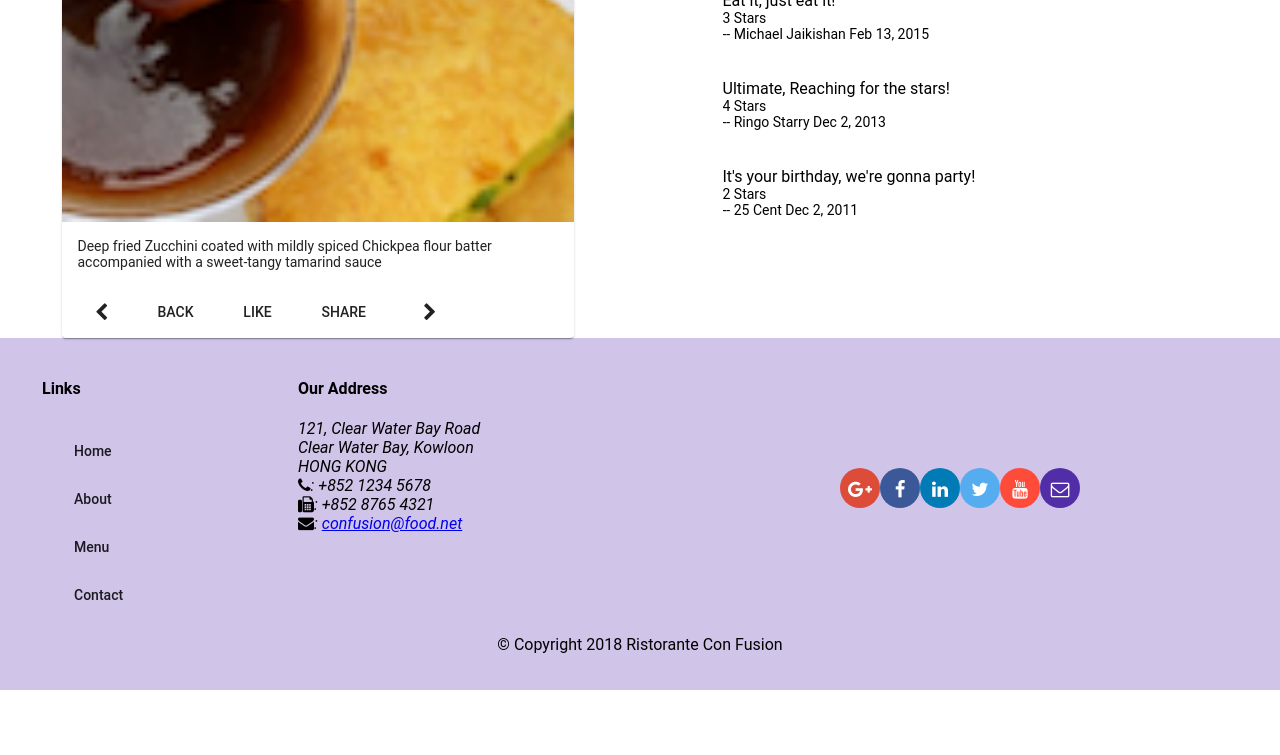
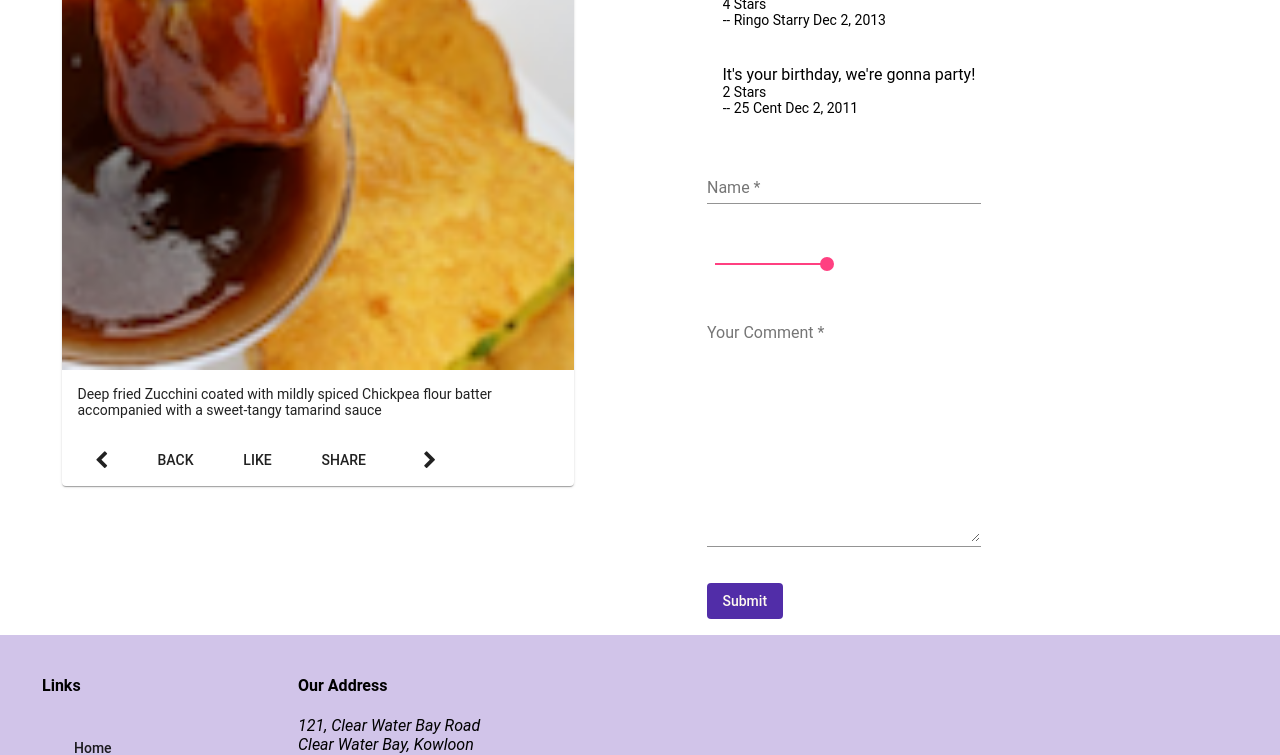
Before and after one commit to inevitableuser/conFusion, an Angular app: page /dishdetail/1 in a window 1280 px wide. Shown: the part 720-1475 px from the top of the page. Before the commit the page ends 1410 px from the top, so only its background shows below. Built offline with nearby package versions, Linux system fonts and the light colour scheme.

Commit message:
assignment 3

```diff
--- a/src/app/app.module.ts
+++ b/src/app/app.module.ts
@@ -18,7 +18,7 @@ import { ReactiveFormsModule } from '@angular/forms';
 import { MatSelectModule } from '@angular/material/select';
 import { MatSlideToggleModule } from '@angular/material/slide-toggle';
 import { MatProgressSpinnerModule } from '@angular/material/progress-spinner';
-
+import { MatSliderModule } from '@angular/material/slider';
 
 import 'hammerjs';
 import { MenuComponent } from './menu/menu.component';
@@ -67,7 +67,8 @@ import { LoginComponent } from './login/login.component';
     ReactiveFormsModule,
     MatSelectModule,
     MatSlideToggleModule,
-    MatProgressSpinnerModule
+    MatProgressSpinnerModule,
+    MatSliderModule
   ],
   providers: [
     DishService,
--- a/src/app/dishdetail/dishdetail.component.html
+++ b/src/app/dishdetail/dishdetail.component.html
@@ -38,17 +38,54 @@
                 <p matLine>{{comment.comment}}</p>
                 <p matLine>{{comment.rating}} Stars</p>
                 <p matLine>-- {{comment.author}} {{comment.date | date}}</p>
-
             </mat-list-item>
 
         </mat-list>
 
+        <div class="form-size">
+            <mat-list>
+                <mat-list-item class="matlist" *ngIf="commentForm.valid">
+                    <p matLine>{{commentForm.value.comment}}</p>
+                    <p matLine>{{commentForm.value.rating}} Stars</p>
+                    <p matLine>-- {{commentForm.value.author}}</p>
+                </mat-list-item>
+            </mat-list>
+            <form novalidate [formGroup]="commentForm" #fform="ngForm" (ngSubmit)="onSubmit()" class="form-size">
+                <p>
+                    <mat-form-field class=" full-width">
+                        <input matInput formControlName="author" placeholder="Name" type="text" required>
+                        <mat-error *ngIf="formErrors.author">{{formErrors.author}}</mat-error>
+                    </mat-form-field>
+
+
+                </p>
+
+                <p>
+                    <mat-slider formControlName="rating" thumbLabel tickInterval="1" step="1" min="1" max="5"
+                        aria-label="units"></mat-slider>
+                </p>
+
+                <p>
+                    <mat-form-field class="full-width">
+                        <textarea matInput formControlName="comment" placeholder="Your Comment" rows=12></textarea>
+                        <mat-error *ngIf="formErrors.comment">{{formErrors.comment}}</mat-error>
+                    </mat-form-field>
+                </p>
+                <p>
+                    <button type="submit" mat-button class="background-primary text-floral-white"
+                        [disabled]="commentForm.invalid">Submit</button>
+                </p>
+            </form>
+        </div>
+
     </div>
-
 
     <div fxFlex [hidden]="dish">
         <mat-spinner></mat-spinner>
         <h4>Loading... please wait</h4>
     </div>
 
+
+
+
 </div>
--- a/src/app/dishdetail/dishdetail.component.scss
+++ b/src/app/dishdetail/dishdetail.component.scss
@@ -1,3 +1,15 @@
 .matlist{
     color: black;
 }
+.full-width{
+    width:95%;
+}
+
+.half-width{
+    width:45%;
+}
+
+.form-size{
+    width:75%
+
+}
--- a/src/app/dishdetail/dishdetail.component.ts
+++ b/src/app/dishdetail/dishdetail.component.ts
@@ -1,10 +1,11 @@
-
-import { Component, OnInit, Input } from '@angular/core';
+import { FormGroup, FormBuilder, Validators, NgForm } from '@angular/forms';
+import { Component, OnInit, Input, ViewChild } from '@angular/core';
 import { Dish } from '../shared/dish';
 import { ActivatedRoute, Params } from '@angular/router';
 import { Location } from '@angular/common';
 import { DishService } from '../services/dish.service';
 import { switchMap } from 'rxjs';
+import { Comment } from '../shared/comment';
 
 @Component({
   selector: 'app-dishdetail',
@@ -18,7 +19,34 @@ export class DishdetailComponent implements OnInit {
   prev: string;
   next: string;
 
-  constructor(private dishService: DishService, private route: ActivatedRoute, private location: Location) { }
+  comment: Comment;
+  commentForm: FormGroup;
+
+  @ViewChild("fform") commentFormDirective: NgForm;
+
+
+
+  formErrors: any = {
+    'author': '',
+    'comment': ''
+  };
+
+  validationMessages: any = {
+    'author': {
+      'required': 'Author Name is required.',
+      'minlength': 'Author Name must be at least 2 characters long.',
+    },
+    'comment': {
+      'required': 'Comment is required.'
+
+    }
+  };
+
+
+
+  constructor(private dishService: DishService, private route: ActivatedRoute, private location: Location, private fb: FormBuilder) {
+    this.createForm();
+  }
 
   ngOnInit(): void {
 
@@ -34,6 +62,43 @@ export class DishdetailComponent implements OnInit {
 
   }
 
+
+  createForm(): void {
+    this.commentForm = this.fb.group({
+      author: ['', [Validators.required, Validators.minLength(2)]],
+      rating: [5, Validators.required],
+      comment: ['', Validators.required]
+    });
+
+    this.commentForm.valueChanges
+      .subscribe(data => this.onValueChanged(data));
+
+    this.onValueChanged();
+  }
+
+  onValueChanged(data?: any) {
+    if (!this.commentForm) { return; }
+    const form = this.commentForm;
+
+    for (const field in this.formErrors) {
+      if (this.formErrors.hasOwnProperty(field)) {
+        // clear previous error message (if any)
+        this.formErrors[field] = '';
+
+        const control = form.get(field);
+
+        if (control && control.dirty && !control.valid) {
+          const messages = this.validationMessages[field];
+          for (const key in control.errors) {
+            if (control.errors.hasOwnProperty(key)) {
+              this.formErrors[field] += messages[key] + ' ';
+            }
+          }
+        }
+      }
+    }
+  }
+
   setPrevNext(dishId: string) {
     const index = this.dishIds.indexOf(dishId);
     this.prev = this.dishIds[(this.dishIds.length + index - 1) % this.dishIds.length];
@@ -44,6 +109,24 @@ export class DishdetailComponent implements OnInit {
     this.location.back();
   }
 
+  onSubmit() {
+    this.comment = this.commentForm.value;
+    const d = new Date();
+    this.comment.date = d.toISOString();
+    this.dish.comments.push(this.comment);
+    console.log(this.comment);
+    this.commentForm.reset(
+      {
+        author: '',
+        rating: '',
+        comment: ''
+      }
+    );
+
+
+    this.commentFormDirective.resetForm({ rating: 5 });
+  }
+
 
 
 }
```
